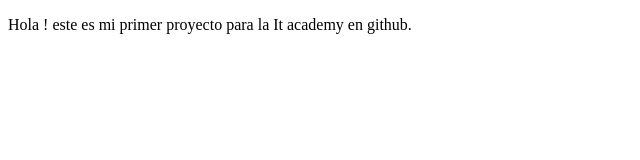
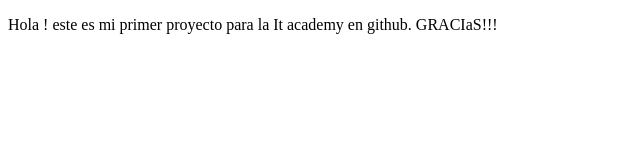
Before and after one commit to ugosorans/git-prueba, a plain HTML site: page index.html in a window 1280 px wide. Shown: the whole page, without its empty margins (0-640 px from the left). Drawn offline with Linux system fonts and the light colour scheme.

```diff
--- a/index.html
+++ b/index.html
@@ -4,7 +4,7 @@
 	<title> Proyecto It Academy 2020</title>
 </head>
 <body>
-	<p>Hola ! este es mi primer proyecto para la It academy en github.</p>
+	<p>Hola ! este es mi primer proyecto para la It academy en github. GRACIaS!!!</p>
 
 
 
```
